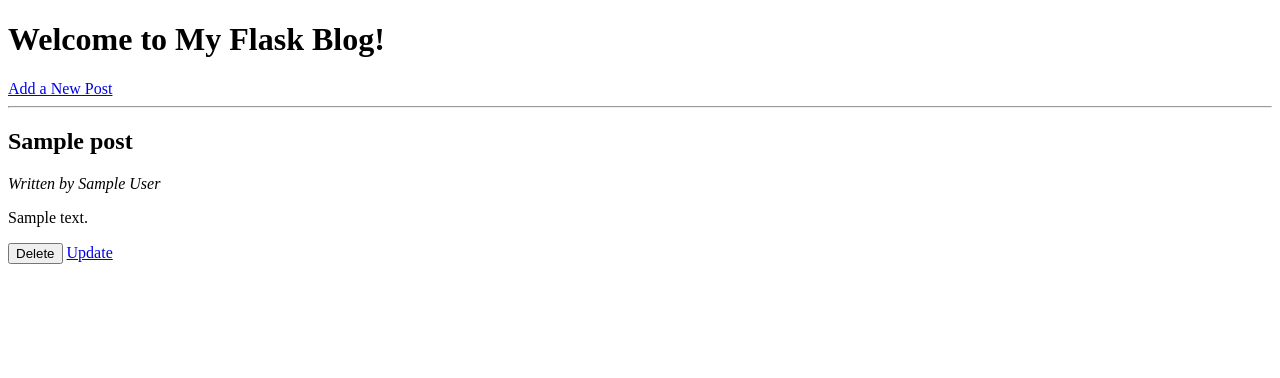
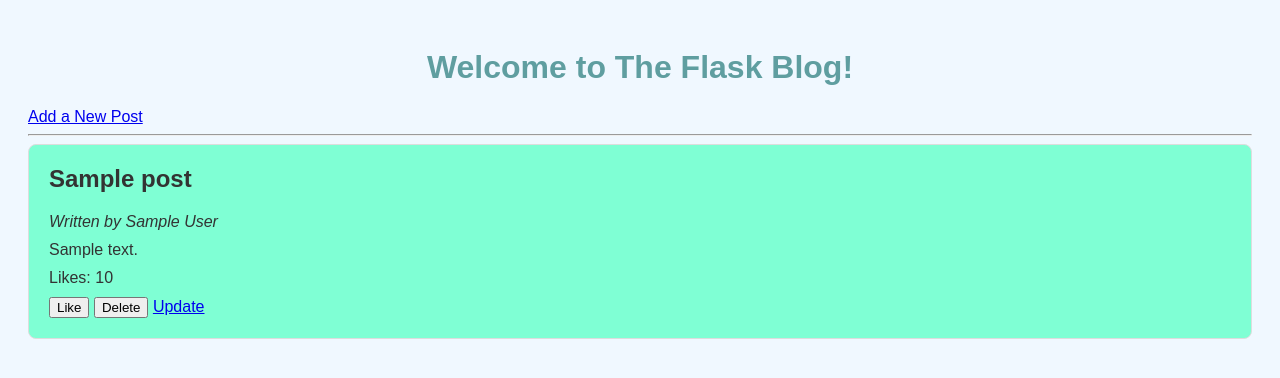
Before and after one commit to EdinaAdzem/BasicBlog, a Flask app: template templates/index.html in a window 1280 px wide. Shown: the top 378 px of the page. Run offline with Flask 3, Linux system fonts and the light colour scheme; the template is opened without the code that fills it: most values are stand-ins (such as "Sample title", 1, 10 or a date in 2020).

Commit message:
adding and fixing the update route, adding the like button route

```diff
--- a/app.py
+++ b/app.py
@@ -78,6 +78,7 @@ def update(post_id):
     post = fetch_post_by_id(post_id)#create later fetcher function
     if post is None:
         return "Post not found", 404
+    #update and redirect to index
     if request.method == 'POST':
         post['author'] = request.form.get('author')
         post['title'] = request.form.get('title')
@@ -92,5 +93,20 @@ def update(post_id):
         return redirect(url_for('index'))
     return render_template('update.html', post=post)
 
+#trying the bonus like button
+@app.route('/like/<int:post_id>', methods=['POST'])
+def like(post_id):
+    blog_posts = load_posts()
+
+    for post in blog_posts:
+        if post['id'] == post_id:
+            post['likes'] += 1
+            break
+
+    save_posts(blog_posts)
+
+    return redirect(url_for('index'))
+
+
 if __name__ == "__main__":
     app.run(host="0.0.0.0", port=5002, debug=True)
--- a/static/style.css
+++ b/static/style.css
@@ -1,27 +1,27 @@
-<!DOCTYPE html>
-<html lang="en">
-<head>
-    <meta charset="UTF-8">
-    <meta name="viewport" content="width=device-width, initial-scale=1.0">
-    <title>My Flask Blog</title>
-    <link rel="stylesheet" href="{{ url_for('static', filename='style.css') }}">
-</head>
-<body>
-    <h1>Welcome to My Flask Blog!</h1>
-    <div class="post">
-        <h2>Post Title</h2>
-        <p><em>Written by ...</em></p>
-        <p>Post content</p>
-    </div>
-    <div class="post">
-        <h2>Post Title</h2>
-        <p><em>Written by ...</em></p>
-        <p>Post content</p>
-    </div>
-    <div class="post">
-        <h2>Post Title</h2>
-        <p><em>Written by ...</em></p>
-        <p>Post content</p>
-    </div>
-</body>
-</html>
+body {
+    font-family: Arial, sans-serif;
+    background-color: #F0F8FF;
+    padding: 20px;
+    color: #333;
+}
+
+h1 {
+    text-align: center;
+    color: #5F9EA0;
+}
+
+.post {
+    background-color: #7FFFD4;
+    border: 1px solid #DDD;
+    padding: 20px;
+    margin-bottom: 20px;
+    border-radius: 8px;
+}
+
+.post h2 {
+    margin-top: 0;
+}
+
+.post p {
+    margin: 10px 0;
+}
--- a/templates/index.html
+++ b/templates/index.html
@@ -7,7 +7,7 @@
     <link rel="stylesheet" href="{{ url_for('static', filename='style.css') }}">
 </head>
 <body>
-    <h1>Welcome to My Flask Blog!</h1>
+    <h1>Welcome to The Flask Blog!</h1>
     <a href="{{ url_for('add') }}">Add a New Post</a>
     <hr>
     {% for post in posts %}
@@ -15,6 +15,10 @@
         <h2>{{ post.title }}</h2>
         <p><em>Written by {{ post.author }}</em></p>
         <p>{{ post.content }}</p>
+        <p>Likes: {{ post.likes }}</p>
+        <form action="{{ url_for('like', post_id=post.id) }}" method="POST" style="display:inline;">
+            <button type="submit">Like</button>
+        </form>
         <form action="{{ url_for('delete', post_id=post.id) }}" method="POST" style="display:inline;">
             <button type="submit">Delete</button>
         </form>
```
Also changed, not shown: static/storage.json (+8 -8 lines).
